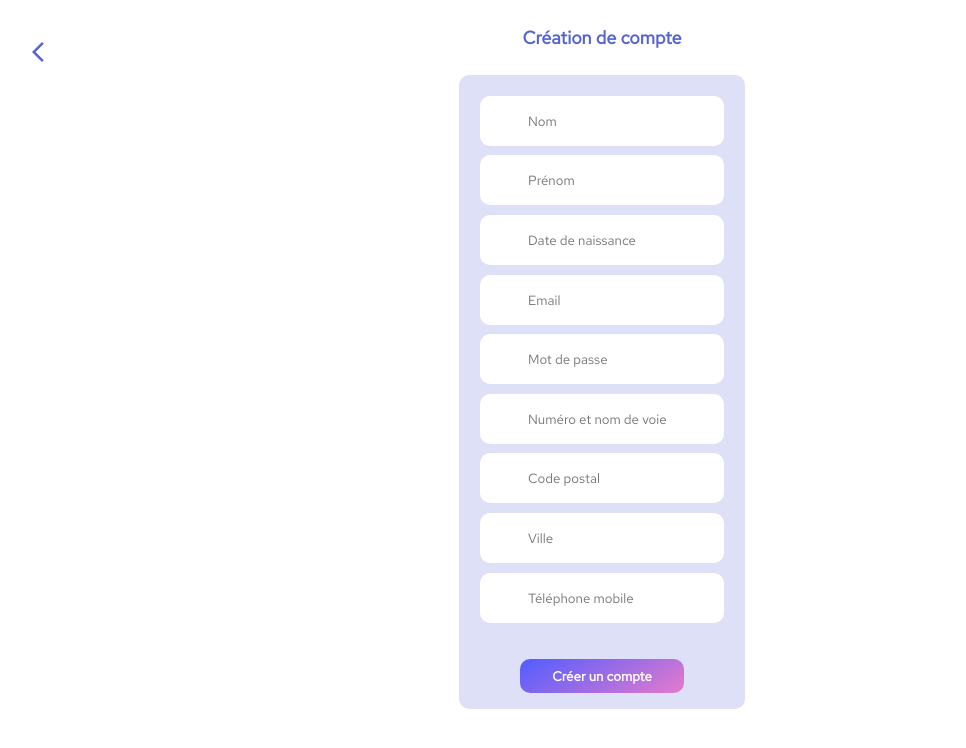
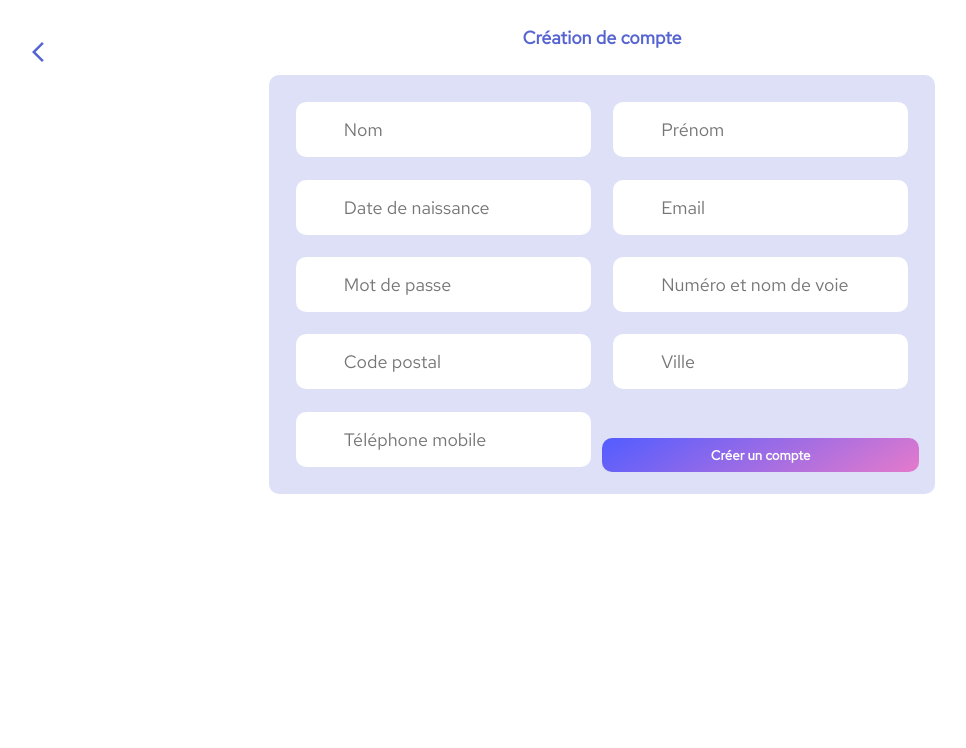
Before and after one commit to WildCodeSchool/2023-02-JS-FT-Lyon-P3-Babyplace, a React (Vite) app in the folder frontend/: page /particulier-register in a window 1280 px wide. Shown: the top 748 px of the page, without its empty margins (38-1004 px from the left). Built offline with nearby package versions, Linux system fonts and the light colour scheme; no server answers; the HTML template or start-up script is replaced by a standard one; a web font is replaced by a local one.

Commit message:
install joi

```diff
--- a/frontend/package.json
+++ b/frontend/package.json
@@ -13,6 +13,7 @@
     "@mui/lab": "^5.0.0-alpha.134",
     "@mui/material": "^5.13.3",
     "axios": "^1.4.0",
+    "joi": "^17.9.2",
     "prop-types": "^15.8.1",
     "react": "^18.2.0",
     "react-dom": "^18.2.0",
--- a/frontend/src/components/Particuliers/Form/FormParent.jsx
+++ b/frontend/src/components/Particuliers/Form/FormParent.jsx
@@ -2,16 +2,30 @@ import React, { useState } from "react";
 import ArrowBackIosNewIcon from "@mui/icons-material/ArrowBackIosNew";
 import { useNavigate } from "react-router-dom";
 import axios from "axios";
-
+import Joi from "joi";
 import style from "./FormParent.module.css";
 
 const backEndUrl = import.meta.env.VITE_BACKEND_URL;
 
+const schema = Joi.object({
+  lastname: Joi.string().required().label("Lastname"),
+  firstname: Joi.string().required().label("Firstname"),
+  /* birthdate: Joi.string()
+    .pattern(/^\d{2}\/\d{2}\/\d{4}$/)
+    .required()
+    .label("Birthdate"),
+  email: Joi.string().email().required().label("Email"),
+  password: Joi.string().required().label("Password"),
+  address: Joi.string().required().label("Address"),
+  postCode: Joi.string().required().label("Postcode"),
+  city: Joi.string().required().label("City"),
+  phoneNumber: Joi.string().required().label("Phone Number"), */
+});
 export default function FormParent() {
   const navigate = useNavigate();
   const [lastname, setLastname] = useState("");
   const [firstname, setFirstname] = useState("");
-  const [birthdate, setBirthdate] = useState(null);
+  const [birthdate, setBirthdate] = useState("");
   const [email, setEmail] = useState("");
   const [password, setPassword] = useState("");
   const [address, setAddress] = useState("");
@@ -32,7 +46,12 @@ export default function FormParent() {
       city,
       phone_number: phoneNumber,
     };
+    const { error } = schema.validate(formData);
 
+    if (error) {
+      console.error(error);
+      return;
+    }
     axios
       .post(`${backEndUrl}/parent`, formData)
       .then((response) => response.data)
--- a/frontend/src/components/Particuliers/Form/FormParent.module.css
+++ b/frontend/src/components/Particuliers/Form/FormParent.module.css
@@ -51,9 +51,12 @@
 @media screen and (min-width: 1024px) {
   .form {
     padding: 1rem;
+    display: grid;
+    grid-template-columns: repeat(2, 1fr);
   }
   .form input {
     padding: 1rem 3rem;
-    margin: 0.3rem;
+    margin: 0.7rem;
+    font-size: large;
   }
 }
```
Also changed, not shown: 1 other file (tests, documents, lock files or other folders).
